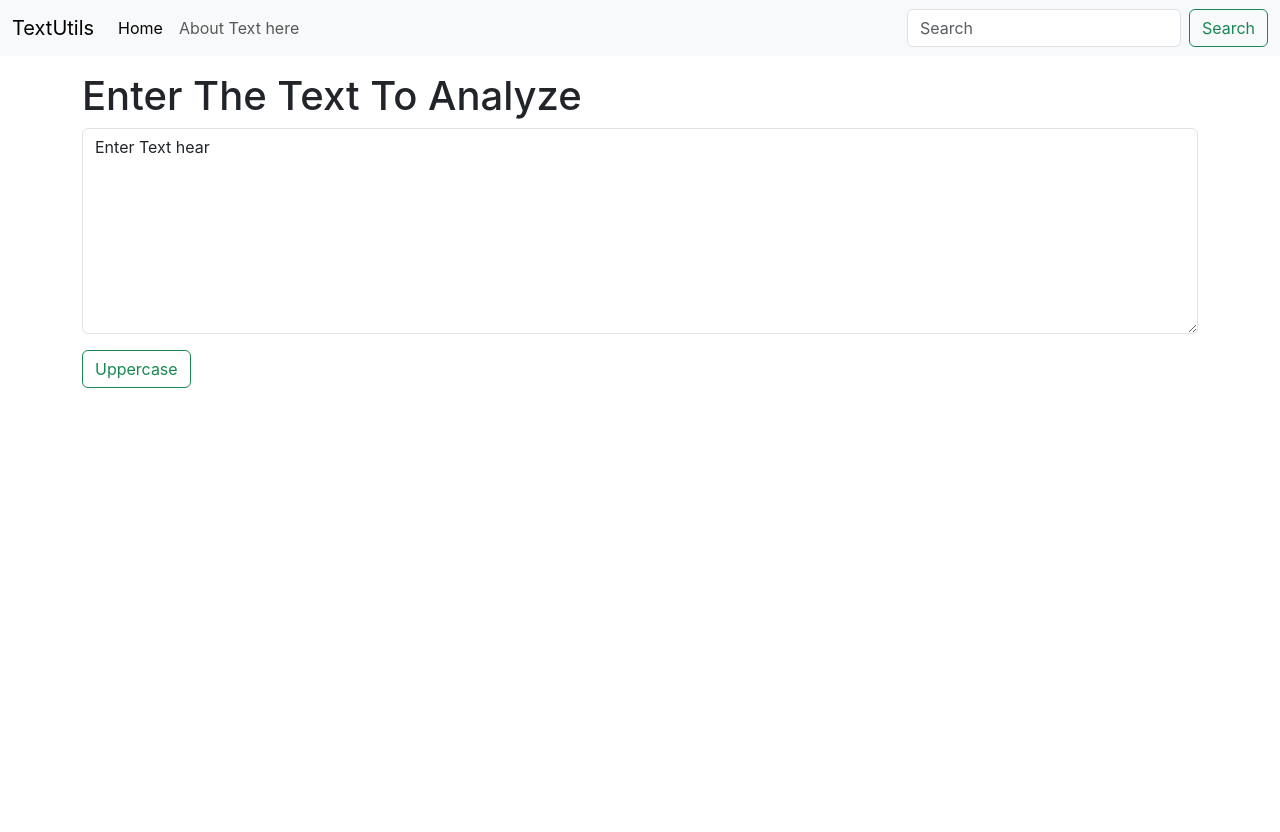
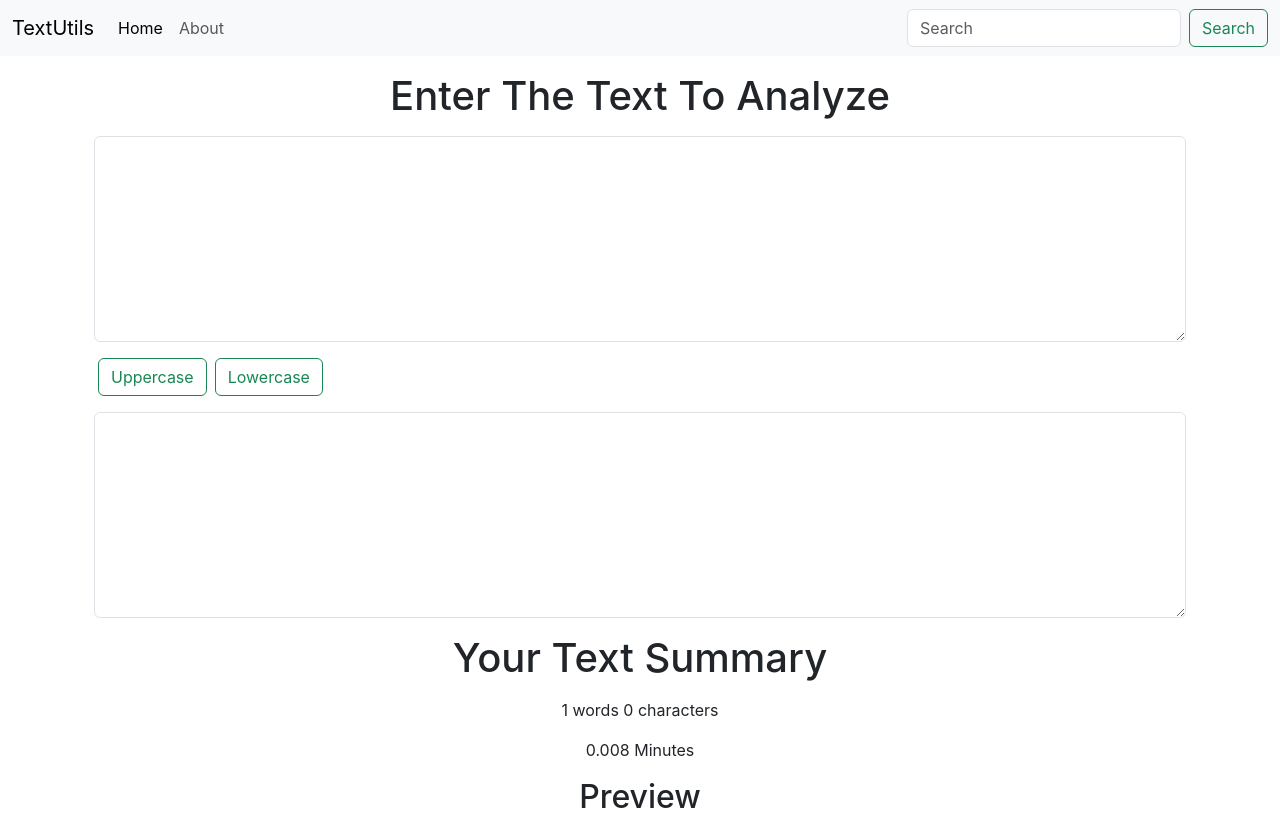
Before and after one commit to Ankurrawat-12/TextUtil, a React (Create React App) app: page / in a window 1280 px wide. Before the commit the page ends 800 px from the top, so only its background shows below. Built offline with nearby package versions, Linux system fonts and the light colour scheme.

Commit message:
Added LowerCase Button

```diff
--- a/src/components/Navbar.js
+++ b/src/components/Navbar.js
@@ -4,7 +4,7 @@ import PropTypes from 'prop-types'
 
 function Navbar(props) {
   return (
-    <>
+    <div>
       <nav className="navbar navbar-expand-lg bg-body-tertiary">
         <div className="container-fluid">
           <a className="navbar-brand" href="/">
@@ -48,7 +48,7 @@ function Navbar(props) {
           </div>
         </div>
       </nav>
-    </>
+    </div>
   );
 }
 
@@ -60,7 +60,7 @@ Navbar.prototypes = {
 
 Navbar.defaultProps = {
     title: 'Set Title here',
-    about: 'About Text here'
+    about: 'About'
 }
 
 
--- a/src/components/TextForm.js
+++ b/src/components/TextForm.js
@@ -3,23 +3,44 @@ import PropTypes from "prop-types";
 
 function TextForm(props) {
 
-  const handleUpClick = ()=>{
-    setText("You Have Clicked on Uppercase Button");
+    const handleUpClick = () => {
+        let newText = text.toUpperCase();
+        setConvertedText(newText);
     }
 
-  const handleOnChange = (event)=>{
+    const handleLowClick = () => {
+        let newText = text.toLowerCase();
+        setConvertedText(newText);
+    }
+
+    const handleOnChange = (event) => {
         setText(event.target.value)
     }
 
-  const [text, setText] = useState("Enter Text hear");
+    const [text, setText] = useState("");
+    const [convertedText, setConvertedText] = useState("");
     return (
-    <div>
-      <h1 className="heading">{props.heading}</h1>
-      <div className="mb-3">
+        <>
+            <div className="container">
+                <h1 className="text-center">{props.heading}</h1>
+                <div className="my-3">
                     <textarea className="form-control" id="myBox" rows="8" value={text} onChange={handleOnChange}></textarea>
                 </div>
-      <button className="btn btn-outline-success" onClick={handleUpClick}>Uppercase</button>
+                <button className="btn btn-outline-success mx-1" onClick={handleUpClick}>Uppercase</button>
+                <button className="btn btn-outline-success mx-1" onClick={handleLowClick}>Lowercase</button>
+                <div className="my-3">
+                    <textarea className="form-control" id="myBox" rows="8" value={convertedText}></textarea>
                 </div>
+            </div>
+            <div className="container">
+                <h1 className="text-center">Your Text Summary</h1>
+                <p className="my-3 text-center"> {text.split(" ").length} words {text.length} characters</p>
+                <p className="my-3 text-center"> {0.008 * text.split(" ").length} Minutes</p>
+                <h2 className="text-center">Preview</h2>
+                <p className="text-center">{text}</p>
+
+            </div>
+        </>
     );
 }
 
```
Lines whose indentation alone changed are shown as unchanged.
